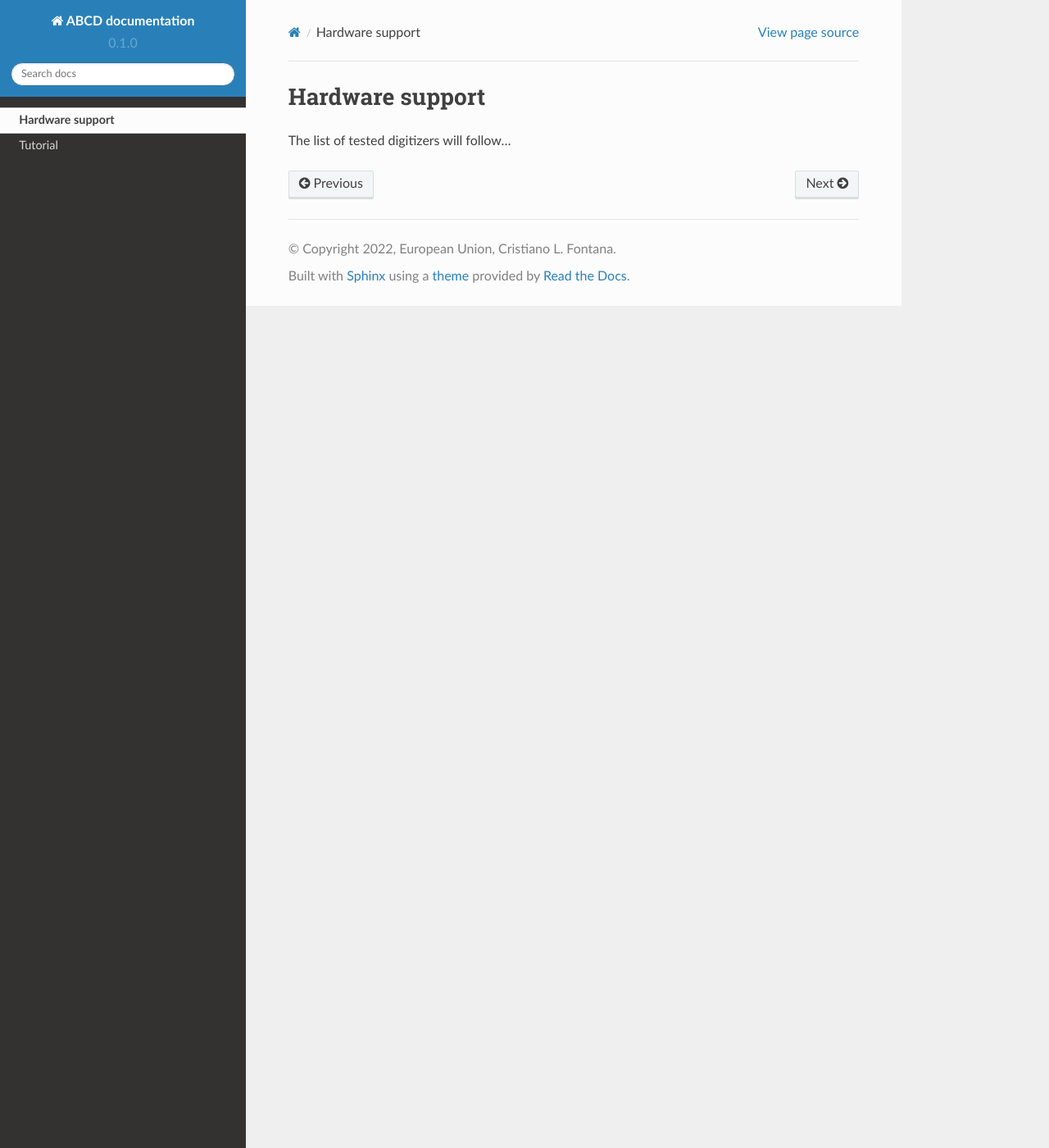
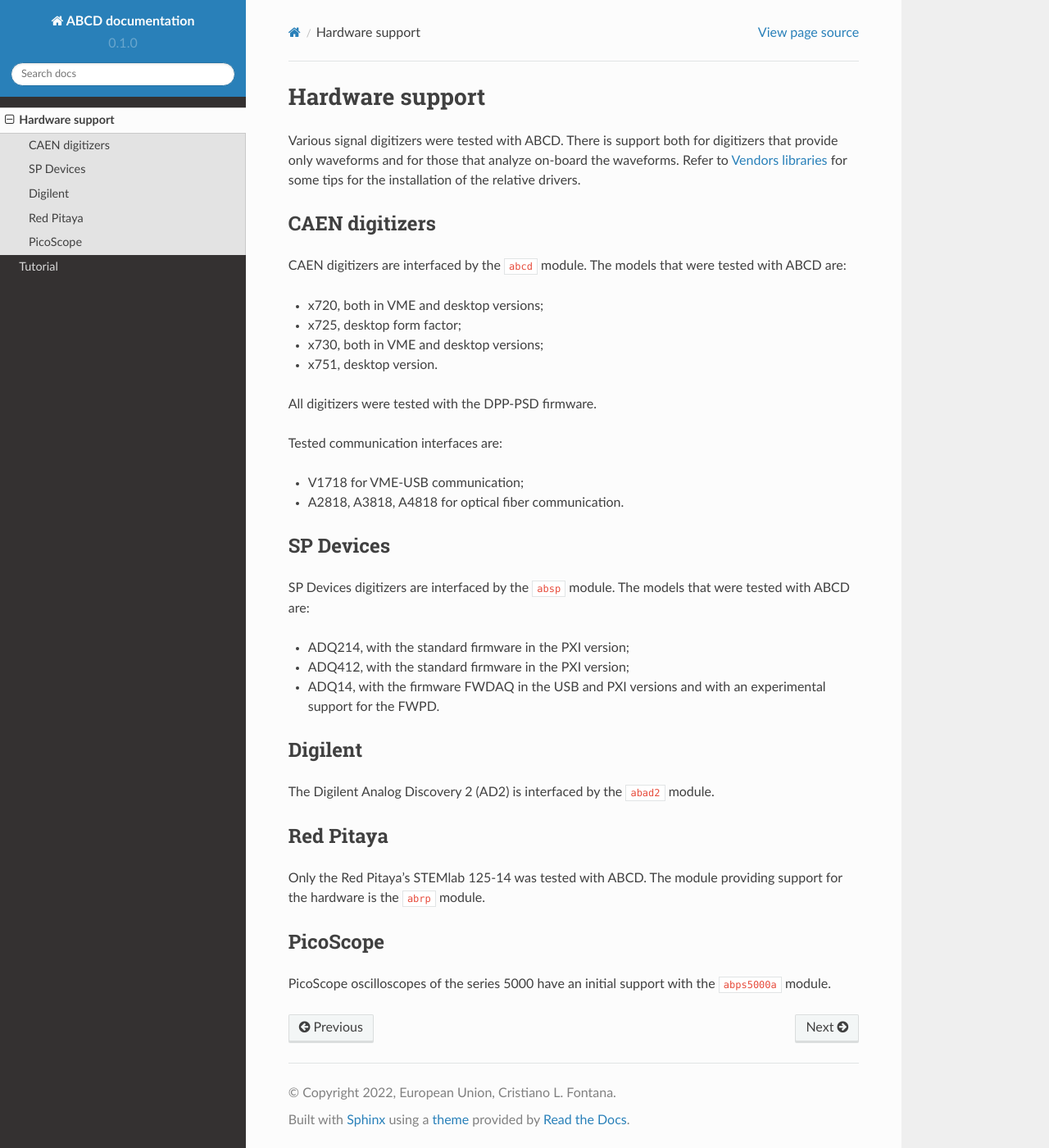
Before and after one commit to cl-fontana/abcd-docs, a Sphinx documentation site: the page built from docs/source/hardware_support.rst, in a window 1280 px wide and 1400 px high. Shown: the whole window at 82% size. Built offline with Sphinx 7.4.7 and the Read the Docs theme 2.0.0, drawn with Linux system fonts in a browser that asks for light colours.

Commit message:
Updated with the hardware support list

```diff
--- a/docs/source/hardware_support.rst
+++ b/docs/source/hardware_support.rst
@@ -4,4 +4,50 @@
 Hardware support
 ================
 
-The list of tested digitizers will follow...
+Various signal digitizers were tested with ABCD.
+There is support both for digitizers that provide only waveforms and for those that analyze on-board the waveforms.
+Refer to :ref:`vendors-libraries` for some tips for the installation of the relative drivers.
+
+CAEN digitizers
+---------------
+
+CAEN digitizers are interfaced by the ``abcd`` module.
+The models that were tested with ABCD are:
+
+* x720, both in VME and desktop versions;
+* x725, desktop form factor;
+* x730, both in VME and desktop versions;
+* x751, desktop version.
+
+All digitizers were tested with the DPP-PSD firmware.
+
+Tested communication interfaces are:
+
+* V1718 for VME-USB communication;
+* A2818, A3818, A4818 for optical fiber communication.
+
+SP Devices
+----------
+
+SP Devices digitizers are interfaced by the ``absp`` module.
+The models that were tested with ABCD are:
+
+* ADQ214, with the standard firmware in the PXI version;
+* ADQ412, with the standard firmware in the PXI version;
+* ADQ14, with the firmware FWDAQ in the USB and PXI versions and with an experimental support for the FWPD.
+
+Digilent
+--------
+
+The Digilent Analog Discovery 2 (AD2) is interfaced by the ``abad2`` module.
+
+Red Pitaya
+----------
+
+Only the Red Pitaya's STEMlab 125-14 was tested with ABCD.
+The module providing support for the hardware is the ``abrp`` module.
+
+PicoScope
+---------
+
+PicoScope oscilloscopes of the series 5000 have an initial support with the ``abps5000a`` module.
--- a/docs/source/installation.rst
+++ b/docs/source/installation.rst
@@ -160,7 +160,7 @@ These will download all the required packages for the Node.js server and install
 
 Once all the packages have been installed the system is ready to be run from the abcd main folder.
 
-.. _vendors_libraries:
+.. _vendors-libraries:
 
 Vendors libraries
 -----------------
```
